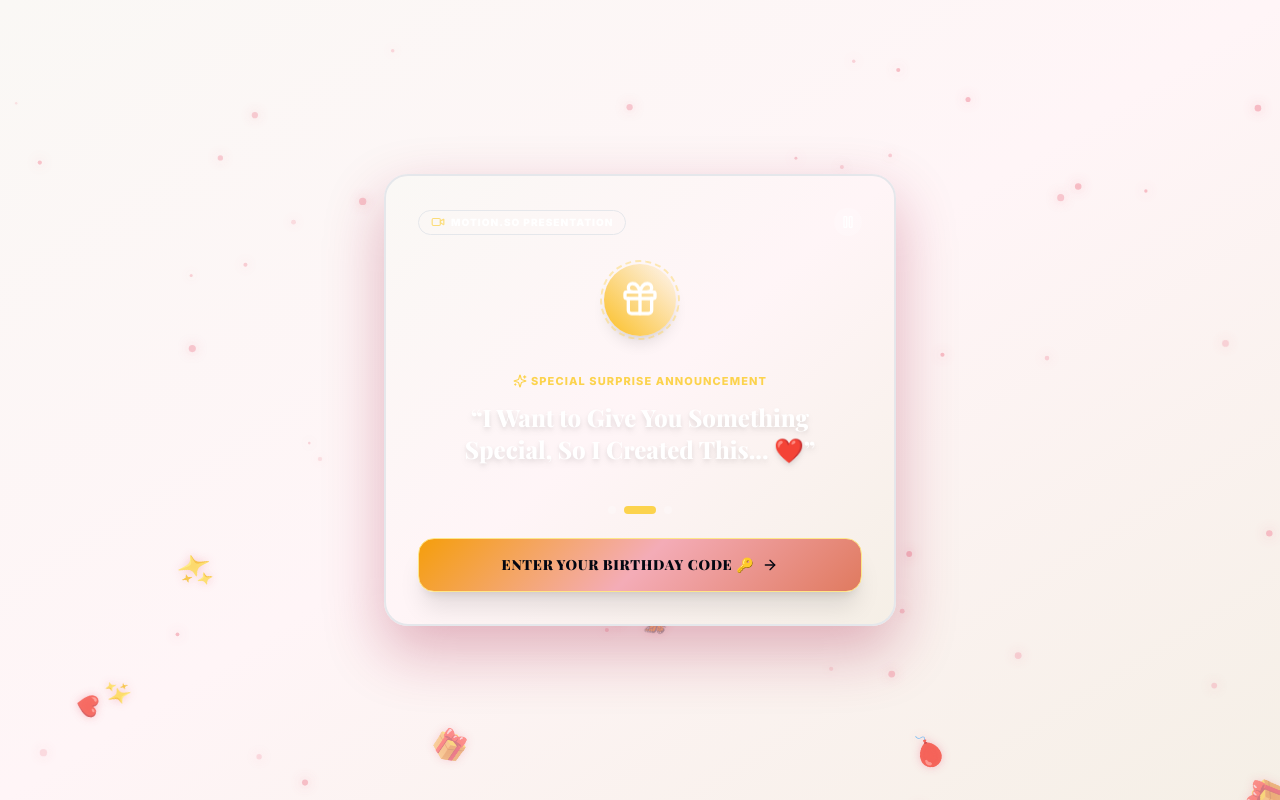
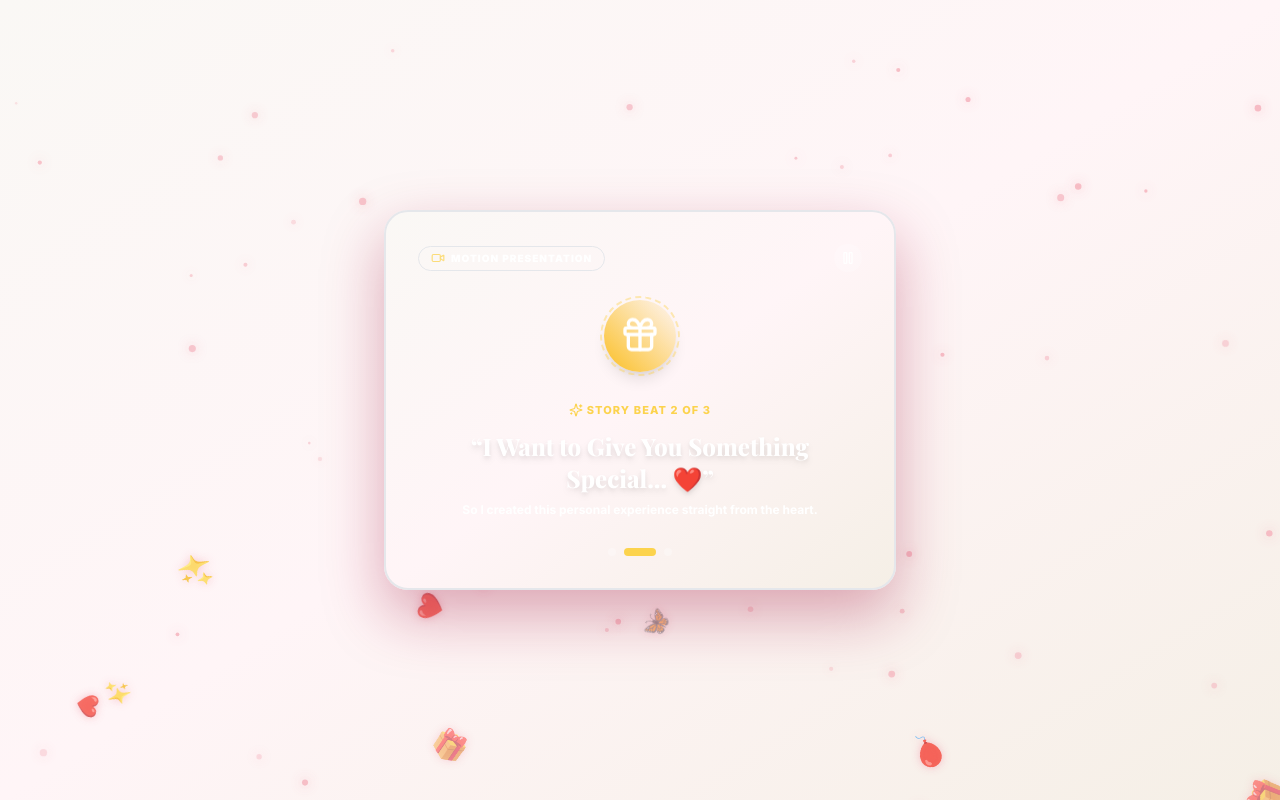
Before and after one commit to Jaswanth0811/Rakhi-2026, a Next.js app: page /rakhi in a window 1280 px wide. Built offline with nearby package versions, Linux system fonts and the light colour scheme; a web font is replaced by a local one.

Commit message:
Transform Rakhi 2026 into Advanced Cinematic Experience with Motion intro, emotional pause, delayed code invitation, and physical wax seal envelope reveal

```diff
--- a/src/app/rakhi/page.tsx
+++ b/src/app/rakhi/page.tsx
@@ -1,6 +1,7 @@
 "use client";
 
 import { useState } from "react";
+import { motion, AnimatePresence } from "framer-motion";
 import CodeUnlockScreen from "@/components/rakhi/CodeUnlockScreen";
 import CinematicUnlock from "@/components/rakhi/CinematicUnlock";
 import PersonalIntro from "@/components/rakhi/PersonalIntro";
@@ -117,23 +118,45 @@ export default function RakhiPublicPage() {
 
       {/* Mobile-First Reel Vertical Snapping Container */}
       <div className="h-[100dvh] w-full overflow-y-auto snap-y snap-mandatory scroll-smooth custom-scrollbar">
+        <AnimatePresence mode="wait">
           {step === "CODE_UNLOCK" && (
-          <section className="h-[100dvh] w-full snap-start snap-always flex flex-col items-center justify-center relative">
+            <motion.section
+              key="code-unlock-step"
+              initial={{ opacity: 0 }}
+              animate={{ opacity: 1 }}
+              exit={{ opacity: 0 }}
+              transition={{ duration: 0.6 }}
+              className="h-[100dvh] w-full snap-start snap-always flex flex-col items-center justify-center relative"
+            >
               <CodeUnlockScreen onUnlockSuccess={handleUnlockSuccess} />
-          </section>
+            </motion.section>
           )}
 
           {step === "CINEMATIC_UNLOCK" && data && (
-          <section className="h-[100dvh] w-full snap-start snap-always flex flex-col items-center justify-center relative">
+            <motion.section
+              key="cinematic-unlock-step"
+              initial={{ opacity: 0, scale: 0.96 }}
+              animate={{ opacity: 1, scale: 1 }}
+              exit={{ opacity: 0, scale: 0.96 }}
+              transition={{ duration: 0.6 }}
+              className="h-[100dvh] w-full snap-start snap-always flex flex-col items-center justify-center relative"
+            >
               <CinematicUnlock
                 sisterName={data.sister.name}
                 onNext={() => setStep("PERSONAL_INTRO")}
               />
-          </section>
+            </motion.section>
           )}
 
           {step === "PERSONAL_INTRO" && data && (
-          <section className="h-[100dvh] w-full snap-start snap-always flex flex-col items-center justify-center relative">
+            <motion.section
+              key="personal-intro-step"
+              initial={{ opacity: 0, y: 20 }}
+              animate={{ opacity: 1, y: 0 }}
+              exit={{ opacity: 0, y: -20 }}
+              transition={{ duration: 0.6 }}
+              className="h-[100dvh] w-full snap-start snap-always flex flex-col items-center justify-center relative"
+            >
               <PersonalIntro
                 sisterName={data.sister.name}
                 photoUrl={data.sister.photoUrl}
@@ -145,48 +168,77 @@ export default function RakhiPublicPage() {
                   }
                 }}
               />
-          </section>
+            </motion.section>
           )}
 
           {step === "QUESTIONS" && data && (
-          <section className="h-[100dvh] w-full snap-start snap-always flex flex-col items-center justify-center relative">
+            <motion.section
+              key="questions-step"
+              initial={{ opacity: 0, y: 20 }}
+              animate={{ opacity: 1, y: 0 }}
+              exit={{ opacity: 0, y: -20 }}
+              transition={{ duration: 0.6 }}
+              className="h-[100dvh] w-full snap-start snap-always flex flex-col items-center justify-center relative"
+            >
               <QuestionContainer
                 questions={data.questions}
                 memories={data.memories}
                 onCompleteAll={handleCompleteAllQuestions}
               />
-          </section>
+            </motion.section>
           )}
 
           {step === "FINAL_LETTER" && data && (
-          <section className="h-[100dvh] w-full snap-start snap-always flex flex-col items-center justify-center relative">
+            <motion.section
+              key="final-letter-step"
+              initial={{ opacity: 0, scale: 0.95 }}
+              animate={{ opacity: 1, scale: 1 }}
+              exit={{ opacity: 0, scale: 0.95 }}
+              transition={{ duration: 0.6 }}
+              className="h-[100dvh] w-full snap-start snap-always flex flex-col items-center justify-center relative"
+            >
               <FinalLetter
                 sisterName={data.sister.name}
                 photoUrl={data.sister.photoUrl}
                 finalMessage={data.sister.finalMessage}
                 onNext={() => setStep("RAKHI_REVEAL")}
               />
-          </section>
+            </motion.section>
           )}
 
           {step === "RAKHI_REVEAL" && data && (
-          <section className="h-[100dvh] w-full snap-start snap-always flex flex-col items-center justify-center relative">
+            <motion.section
+              key="rakhi-reveal-step"
+              initial={{ opacity: 0, scale: 0.9 }}
+              animate={{ opacity: 1, scale: 1 }}
+              exit={{ opacity: 0, scale: 0.9 }}
+              transition={{ duration: 0.6 }}
+              className="h-[100dvh] w-full snap-start snap-always flex flex-col items-center justify-center relative"
+            >
               <RakhiCanvasReveal
                 sisterName={data.sister.name}
                 onNext={() => setStep("CLOSING")}
               />
-          </section>
+            </motion.section>
           )}
 
           {step === "CLOSING" && data && (
-          <section className="h-[100dvh] w-full snap-start snap-always flex flex-col items-center justify-center relative">
+            <motion.section
+              key="closing-step"
+              initial={{ opacity: 0 }}
+              animate={{ opacity: 1 }}
+              exit={{ opacity: 0 }}
+              transition={{ duration: 0.6 }}
+              className="h-[100dvh] w-full snap-start snap-always flex flex-col items-center justify-center relative"
+            >
               <ClosingScreen
                 sisterName={data.sister.name}
                 onReplay={() => setStep("CINEMATIC_UNLOCK")}
                 onViewLetter={() => setStep("FINAL_LETTER")}
               />
-          </section>
+            </motion.section>
           )}
+        </AnimatePresence>
       </div>
     </main>
   );
--- a/src/components/rakhi/CodeUnlockScreen.tsx
+++ b/src/components/rakhi/CodeUnlockScreen.tsx
@@ -1,53 +1,81 @@
 "use client";
 
 import { useState, useRef, useEffect } from "react";
-import { motion, AnimatePresence } from "framer-motion";
-import { Lock, Sparkles, AlertCircle, Delete, KeyRound, Play, Pause, Gift, Calendar, Video, ArrowRight, RotateCcw } from "lucide-react";
+import { motion, AnimatePresence, useAnimationControls } from "framer-motion";
+import { Lock, Sparkles, AlertCircle, Delete, KeyRound, Play, Pause, Gift, Calendar, Video, ArrowRight, RotateCcw, Heart } from "lucide-react";
 import { sfx } from "@/lib/sfx";
 
 interface CodeUnlockScreenProps {
   onUnlockSuccess: (sisterName: string) => void;
 }
 
+type Stage = "video_intro" | "emotional_pause" | "code_invitation" | "keypad";
+
 export default function CodeUnlockScreen({ onUnlockSuccess }: CodeUnlockScreenProps) {
-  const [stage, setStage] = useState<"intro" | "passcode">("intro");
+  const [stage, setStage] = useState<Stage>("video_intro");
   const [digits, setDigits] = useState<string[]>(["", "", "", ""]);
   const [isVerifying, setIsVerifying] = useState(false);
   const [errorMsg, setErrorMsg] = useState<string | null>(null);
-  const [isShaking, setIsShaking] = useState(false);
-  const [isPlayingMotion, setIsPlayingMotion] = useState(true);
-  const [motionTextIndex, setMotionTextIndex] = useState(0);
+  const [isPlayingVideo, setIsPlayingVideo] = useState(true);
+  const [beatIndex, setBeatIndex] = useState(0);
+
+  const shakeControls = useAnimationControls();
   const inputRefs = useRef<(HTMLInputElement | null)[]>([]);
 
-  const motionMessages = [
-    "Hey Sis, Happy RakshaBandhan! 🎀",
-    "I Want to Give You Something Special, So I Created This... ❤️",
-    "The passcode is the DDMM of your Birthday! 🎂",
+  const storyBeats = [
+    { title: "Hey Sis, Happy RakshaBandhan! 🎀", subtitle: "A special digital surprise created just for you." },
+    { title: "I Want to Give You Something Special... ❤️", subtitle: "So I created this personal experience straight from the heart." },
+    { title: "The passcode is the DDMM of your Birthday! 🎂", subtitle: "Enter your birth date and month to reveal your gift." },
   ];
 
-  // Motion video reel text cycler
+  // Story beats cycler
   useEffect(() => {
-    if (stage !== "intro" || !isPlayingMotion) return;
+    if (stage !== "video_intro" || !isPlayingVideo) return;
+
     const interval = setInterval(() => {
-      setMotionTextIndex((prev) => (prev + 1) % motionMessages.length);
-    }, 3800);
+      setBeatIndex((prev) => {
+        if (prev < storyBeats.length - 1) {
+          return prev + 1;
+        } else {
+          // Completed video beats -> transition to emotional pause
+          clearInterval(interval);
+          setTimeout(() => {
+            setStage("emotional_pause");
+          }, 1200);
+          return prev;
+        }
+      });
+    }, 4000);
+
     return () => clearInterval(interval);
-  }, [stage, isPlayingMotion]);
+  }, [stage, isPlayingVideo]);
+
+  // Transition from emotional pause to code invitation
+  useEffect(() => {
+    if (stage === "emotional_pause") {
+      const timer = setTimeout(() => {
+        setStage("code_invitation");
+      }, 2200);
+      return () => clearTimeout(timer);
+    }
+  }, [stage]);
 
   useEffect(() => {
-    if (stage === "passcode") {
+    if (stage === "keypad") {
       inputRefs.current[0]?.focus();
     }
   }, [stage]);
 
-  const handleStartPasscode = () => {
-    sfx.playChime();
-    setStage("passcode");
+  const triggerShake = async () => {
+    await shakeControls.start({
+      x: [-12, 12, -8, 8, -4, 4, 0],
+      transition: { duration: 0.5, ease: "easeInOut" },
+    });
   };
 
-  const triggerShake = () => {
-    setIsShaking(true);
-    setTimeout(() => setIsShaking(false), 600);
+  const handleOpenKeypad = () => {
+    sfx.playChime();
+    setStage("keypad");
   };
 
   const submitCode = async (codeToSubmit: string) => {
@@ -151,30 +179,30 @@ export default function CodeUnlockScreen({ onUnlockSuccess }: CodeUnlockScreenPr
   return (
     <div className="flex flex-col items-center justify-center min-h-[100dvh] w-full p-4 sm:p-6 z-10 text-gray-900">
       <AnimatePresence mode="wait">
-        {/* STAGE 1: Full-Screen Motion.so Presentation Video Reel First */}
-        {stage === "intro" ? (
+        {/* PHASE 1: CINEMATIC OPENING & VIDEO STORY BEATS */}
+        {stage !== "keypad" ? (
           <motion.div
-            key="motion-intro"
-            initial={{ opacity: 0, scale: 0.92, y: 20 }}
+            key="cinematic-opening-container"
+            initial={{ opacity: 0, scale: 0.94, y: 15 }}
             animate={{ opacity: 1, scale: 1, y: 0 }}
-            exit={{ opacity: 0, scale: 0.95, y: -20 }}
-            transition={{ duration: 0.5, ease: "easeOut" }}
-            className="w-full max-w-lg rounded-3xl bg-gradient-to-br from-rose-950 via-rose-900 to-amber-950 p-6 sm:p-8 space-y-6 shadow-[0_25px_60px_rgba(159,18,57,0.3)] border-2 border-rose-300/40 text-white relative overflow-hidden text-center backdrop-blur-2xl"
+            exit={{ opacity: 0, scale: 0.95, y: -15 }}
+            transition={{ duration: 0.7, ease: [0.16, 1, 0.3, 1] }}
+            className="w-full max-w-lg rounded-3xl bg-gradient-to-br from-rose-950 via-rose-900 to-amber-950 p-6 sm:p-8 space-y-6 shadow-[0_25px_60px_rgba(159,18,57,0.35)] border-2 border-rose-300/40 text-white relative overflow-hidden text-center backdrop-blur-2xl"
           >
-            {/* Top Motion Badge */}
+            {/* Top Video Reel Badge & Controls */}
             <div className="flex items-center justify-between">
               <span className="text-[10px] uppercase tracking-widest font-black px-3 py-1 rounded-full bg-rose-500/30 border border-rose-300/40 text-rose-100 flex items-center gap-1.5 shadow-xs">
-                <Video className="w-3.5 h-3.5 text-amber-300 animate-pulse" /> Motion.so Presentation
+                <Video className="w-3.5 h-3.5 text-amber-300 animate-pulse" /> Motion Presentation
               </span>
               <button
-                onClick={() => setIsPlayingMotion(!isPlayingMotion)}
+                onClick={() => setIsPlayingVideo(!isPlayingVideo)}
                 className="p-1.5 rounded-full bg-white/20 hover:bg-white/30 text-white transition-all cursor-pointer"
               >
-                {isPlayingMotion ? <Pause className="w-4 h-4" /> : <Play className="w-4 h-4" />}
+                {isPlayingVideo ? <Pause className="w-4 h-4" /> : <Play className="w-4 h-4" />}
               </button>
             </div>
 
-            {/* Glowing Center Icon */}
+            {/* Glowing 3D Gift Center Emblem */}
             <div className="relative w-20 h-20 mx-auto flex items-center justify-center my-2">
               <motion.div
                 animate={{ rotate: 360 }}
@@ -186,78 +214,117 @@ export default function CodeUnlockScreen({ onUnlockSuccess }: CodeUnlockScreenPr
               </div>
             </div>
 
-            {/* Motion Video Dynamic Messages */}
-            <div className="space-y-3 min-h-[110px] flex flex-col items-center justify-center px-2">
+            {/* CINEMATIC STORY BEATS */}
+            {stage === "video_intro" && (
+              <div className="space-y-3 min-h-[120px] flex flex-col items-center justify-center px-2">
                 <span className="text-[11px] font-extrabold uppercase tracking-widest text-amber-300 flex items-center gap-1">
-                <Sparkles className="w-3.5 h-3.5" /> Special Surprise Announcement
+                  <Sparkles className="w-3.5 h-3.5" /> Story Beat {beatIndex + 1} of 3
                 </span>
 
                 <AnimatePresence mode="wait">
-                <motion.h2
-                  key={motionTextIndex}
+                  <motion.div
+                    key={beatIndex}
                     initial={{ opacity: 0, y: 15, scale: 0.96 }}
                     animate={{ opacity: 1, y: 0, scale: 1 }}
                     exit={{ opacity: 0, y: -15, scale: 0.96 }}
-                  transition={{ duration: 0.4 }}
-                  className="font-serif text-xl sm:text-2xl font-extrabold text-rose-100 leading-relaxed drop-shadow-md"
+                    transition={{ duration: 0.5, ease: "easeInOut" }}
+                    className="space-y-2"
                   >
-                  &ldquo;{motionMessages[motionTextIndex]}&rdquo;
-                </motion.h2>
+                    <h2 className="font-serif text-xl sm:text-2xl font-extrabold text-rose-100 leading-relaxed drop-shadow-md">
+                      &ldquo;{storyBeats[beatIndex].title}&rdquo;
+                    </h2>
+                    <p className="text-xs text-rose-200/80 font-bold">
+                      {storyBeats[beatIndex].subtitle}
+                    </p>
+                  </motion.div>
                 </AnimatePresence>
               </div>
+            )}
 
-            {/* Reel Progress Dots */}
-            <div className="flex justify-center items-center gap-2 pt-2">
-              {motionMessages.map((msg, i) => (
-                <button
-                  key={i}
-                  onClick={() => setMotionTextIndex(i)}
-                  className={`h-2 rounded-full transition-all cursor-pointer ${
-                    i === motionTextIndex ? "bg-amber-300 w-8" : "bg-white/30 w-2 hover:bg-white/50"
-                  }`}
-                />
-              ))}
+            {/* STAGE: EMOTIONAL PAUSE */}
+            {stage === "emotional_pause" && (
+              <motion.div
+                initial={{ opacity: 0, scale: 0.9 }}
+                animate={{ opacity: 1, scale: 1 }}
+                transition={{ duration: 0.8 }}
+                className="min-h-[120px] flex flex-col items-center justify-center space-y-2"
+              >
+                <Heart className="w-6 h-6 text-amber-300 fill-amber-300 animate-pulse" />
+                <h3 className="font-serif text-xl sm:text-2xl font-extrabold text-rose-100">
+                  There&apos;s something waiting for you...
+                </h3>
+                <p className="text-xs text-amber-200 font-bold italic">
+                  Only you can unlock it. ❤️
+                </p>
+              </motion.div>
+            )}
+
+            {/* STAGE: CODE INVITATION */}
+            {stage === "code_invitation" && (
+              <motion.div
+                initial={{ opacity: 0, y: 15 }}
+                animate={{ opacity: 1, y: 0 }}
+                transition={{ duration: 0.6 }}
+                className="space-y-4 min-h-[120px] flex flex-col items-center justify-center"
+              >
+                <div className="space-y-1">
+                  <h3 className="font-serif text-2xl font-extrabold text-rose-100">
+                    Your Surprise Is Ready 🎁
+                  </h3>
+                  <p className="text-xs text-amber-200/90 font-bold">
+                    Enter your 4-digit DDMM birthday passcode to unlock.
+                  </p>
                 </div>
 
-            {/* Action CTA Button */}
                 <motion.button
-              whileHover={{ scale: 1.02 }}
-              whileTap={{ scale: 0.98 }}
-              onClick={handleStartPasscode}
+                  whileHover={{ scale: 1.03 }}
+                  whileTap={{ scale: 0.96 }}
+                  onClick={handleOpenKeypad}
                   style={{
                     background: "linear-gradient(135deg, #F59E0B 0%, #F4ACB7 50%, #E07A5F 100%)",
                   }}
                   className="w-full py-4 rounded-2xl text-gray-950 font-serif font-black text-sm uppercase tracking-wider flex items-center justify-center gap-2 shadow-xl shadow-rose-950/60 border border-amber-200 cursor-pointer"
                 >
-              <span>ENTER YOUR BIRTHDAY CODE 🔑</span>
+                  <span>ENTER YOUR CODE 🔑</span>
                   <ArrowRight className="w-4 h-4 text-gray-950" />
                 </motion.button>
               </motion.div>
+            )}
+
+            {/* Progress Dots */}
+            {stage === "video_intro" && (
+              <div className="flex justify-center items-center gap-2 pt-1">
+                {storyBeats.map((_, i) => (
+                  <span
+                    key={i}
+                    className={`h-2 rounded-full transition-all ${
+                      i === beatIndex ? "bg-amber-300 w-8" : "bg-white/30 w-2"
+                    }`}
+                  />
+                ))}
+              </div>
+            )}
+          </motion.div>
         ) : (
-          /* STAGE 2: 4-Digit Passcode Entry Keypad */
+          /* PHASE 2: DDMM BIRTHDAY PASSCODE KEYPAD */
           <motion.div
             key="passcode-keypad"
             initial={{ opacity: 0, scale: 0.92, y: 20 }}
-            animate={
-              isShaking
-                ? { x: [-10, 10, -8, 8, -4, 4, 0] }
-                : { opacity: 1, scale: 1, y: 0 }
-            }
+            animate={shakeControls}
             exit={{ opacity: 0, scale: 0.95 }}
-            transition={
-              isShaking
-                ? { duration: 0.5 }
-                : { duration: 0.4, ease: "easeOut" }
-            }
+            transition={{ duration: 0.4, ease: "easeOut" }}
             className="w-full max-w-md rounded-3xl bg-white/95 border-2 border-rose-200/80 p-5 sm:p-7 space-y-5 shadow-[0_20px_50px_rgba(224,122,95,0.15)] backdrop-blur-xl relative overflow-hidden text-center"
           >
             {/* Replay Motion Header Pill */}
             <div className="flex justify-between items-center mb-1">
               <button
-                onClick={() => setStage("intro")}
+                onClick={() => {
+                  setStage("video_intro");
+                  setBeatIndex(0);
+                }}
                 className="px-3 py-1 rounded-full bg-rose-50 border border-rose-200 text-[#E07A5F] text-[10px] font-black uppercase tracking-wider flex items-center gap-1 hover:bg-rose-100 transition-all cursor-pointer shadow-xs"
               >
-                <RotateCcw className="w-3 h-3" /> Replay Motion Video 🎬
+                <RotateCcw className="w-3 h-3" /> Replay Motion Story 🎬
               </button>
 
               <div className="p-2 rounded-xl bg-rose-50 border border-rose-200 text-[#E07A5F] shadow-xs">
@@ -319,32 +386,38 @@ export default function CodeUnlockScreen({ onUnlockSuccess }: CodeUnlockScreenPr
               )}
             </AnimatePresence>
 
-            {/* Keypad */}
+            {/* Keypad Buttons with Spring Physics */}
             <div className="grid grid-cols-3 gap-2.5 pt-1">
               {["1", "2", "3", "4", "5", "6", "7", "8", "9"].map((num) => (
-                <button
+                <motion.button
                   key={num}
+                  whileHover={{ scale: 1.04 }}
+                  whileTap={{ scale: 0.93 }}
                   onClick={() => handleKeypadPress(num)}
                   className="py-3 rounded-2xl bg-rose-50/80 border border-rose-200 text-gray-900 font-mono font-extrabold text-xl hover:bg-rose-100 active:scale-95 transition-all shadow-xs cursor-pointer"
                 >
                   {num}
-                </button>
+                </motion.button>
               ))}
               <div className="flex items-center justify-center p-2 text-rose-300">
                 <KeyRound className="w-5 h-5 text-[#E07A5F]/40" />
               </div>
-              <button
+              <motion.button
+                whileHover={{ scale: 1.04 }}
+                whileTap={{ scale: 0.93 }}
                 onClick={() => handleKeypadPress("0")}
                 className="py-3 rounded-2xl bg-rose-50/80 border border-rose-200 text-gray-900 font-mono font-extrabold text-xl hover:bg-rose-100 active:scale-95 transition-all shadow-xs cursor-pointer"
               >
                 0
-              </button>
-              <button
+              </motion.button>
+              <motion.button
+                whileHover={{ scale: 1.04 }}
+                whileTap={{ scale: 0.93 }}
                 onClick={handleBackspace}
                 className="py-3 rounded-2xl bg-rose-100/80 border border-rose-300 text-gray-800 flex items-center justify-center hover:bg-rose-200 active:scale-95 transition-all shadow-xs cursor-pointer"
               >
                 <Delete className="w-5 h-5" />
-              </button>
+              </motion.button>
             </div>
           </motion.div>
         )}
```
Also changed, not shown: src/components/rakhi/FinalLetter.tsx (+107 -72 lines). Lines whose indentation alone changed are shown as unchanged.
